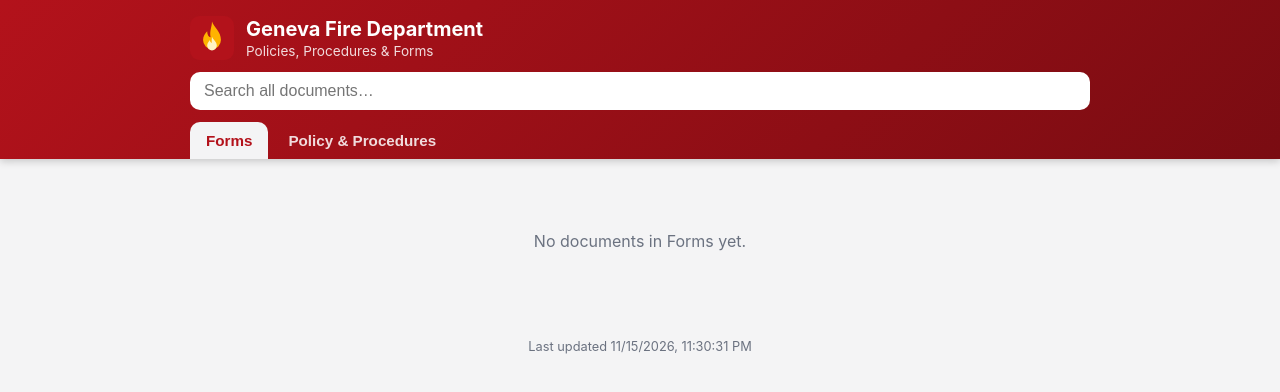
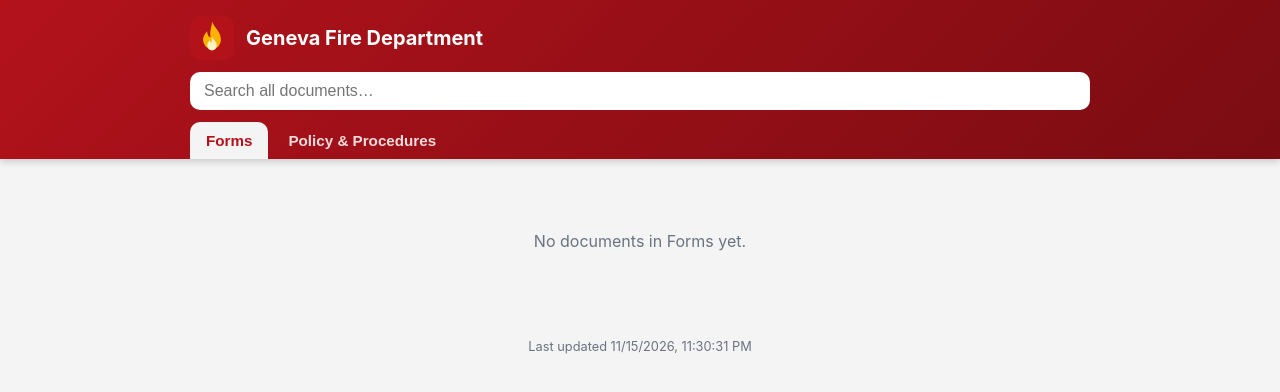
Before and after one commit to pstg163/geneva-fd-app, a plain HTML site: page index.html in a window 1280 px wide. Drawn offline with Linux system fonts and the light colour scheme.

Commit message:
Remove header subtitle

```diff
--- a/index.html
+++ b/index.html
@@ -18,7 +18,6 @@
     <img src="icon.svg" alt="" class="logo">
     <div>
       <h1>Geneva Fire Department</h1>
-      <p class="sub">Policies, Procedures &amp; Forms</p>
     </div>
   </div>
   <input id="search" type="search" placeholder="Search all documents…" autocomplete="off">
```
